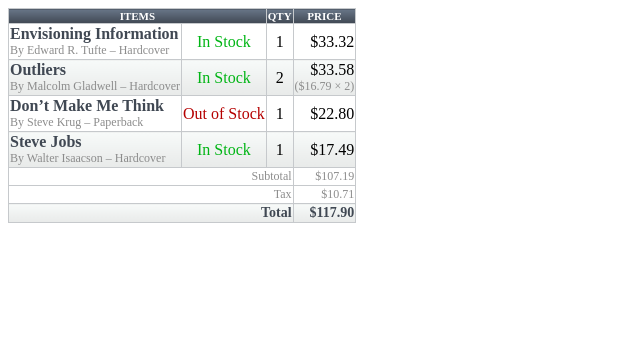
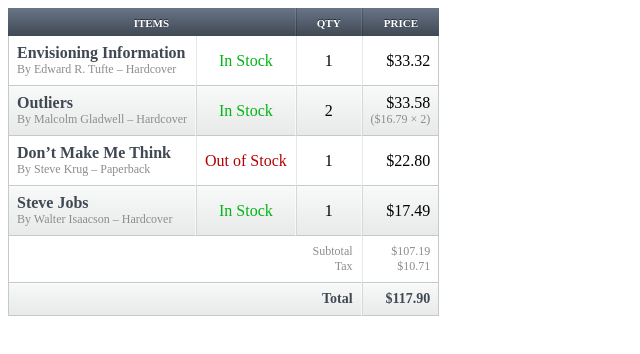
Before and after one commit to v1sta/html-css, a plain HTML site: page index.html in a window 1280 px wide. Shown: the whole page, without its empty margins (0-640 px from the left). Drawn offline with Linux system fonts and the light colour scheme.

```diff
--- a/index.html
+++ b/index.html
@@ -1,20 +1,16 @@
 <!DOCTYPE html>
 
+<html>
+<head>
+	<title>This is a title</title>
+	<link rel="stylesheet" type="text/css" href="stylesheet.css">
+</head>
+<body>
 
-<html lang="en">
-<head>
-
-<title>
-this is a title
-</title>
-<link rel="stylesheet" type="text/css" href="stylesheet.css">
-</head>
-
-<body>
 <table>
   <thead>
     <tr>
-      <th colspan="2">Items</th>
+      <th class="item" colspan="2">Items</th>
       <th class="qty">Qty</th>
       <th class="price">Price</th>
     </tr>
@@ -47,25 +43,20 @@ this is a title
   </tbody>
   <tfoot>
     <tr class="sub">
-      <td colspan="3">Subtotal</td>
-      <td>$107.19</td>
+      <td class="title" colspan="3">Subtotal</td>
+      <td class="price">$107.19</td>
     </tr>
     <tr class="tax">
-      <td colspan="3">Tax</td>
-      <td>$10.71</td>
+      <td class="title" colspan="3">Tax</td>
+      <td class="price">$10.71</td>
     </tr>
     <tr class="total">
-      <td colspan="3">Total</td>
-      <td>$117.90</td>
+      <td class="title" colspan="3">Total</td>
+      <td class="price">$117.90</td>
     </tr>
   </tfoot>
 </table>
 
 
-
-
-
-
 </body>
-
 </html>
--- a/stylesheet.css
+++ b/stylesheet.css
@@ -1,102 +1,106 @@
 table {
-
-	border-collapse: collapse;
+  border-collapse: separate;
   border-spacing: 0;
 }
-
 th, td {
-	border: 1px solid #c6c9cc;
   vertical-align: top;
 }
 
 th {
+  background: #404853;
+  background: linear-gradient(#687587, #404853);
+  border-left: 1px solid rgba(0, 0, 0, 0.2);
+  border-right: 1px solid rgba(255, 255, 255, 0.1);
+  color: #fff;
   font-size: 11px;
+  padding: 9px 8px 7px 8px;
+  text-shadow: 0 -1px 0 rgba(0, 0, 0, 0.6);
   text-transform: uppercase;
 }
-
 th.qty, th.price {
-
+  padding: 9px 20px 7px 20px;
   text-align: center;
 }
-
+th.item {
+  border-left: 0;
+}
+th.price {
+  border-right: 0;
+}
+td {
+  padding: 8px;
+}
+tbody td {
+  border-bottom: 1px solid #c6c9cc;
+  border-left: 1px solid #e4e7eb;
+  border-right: 1px solid rgba(255, 255, 255, 0.6);
+  box-shadow: inset 0 1px 0 rgba(255, 255, 255, 0.6);
+}
+tbody tr:nth-child(even) td {
+  background: #e8eae9;
+  background: linear-gradient(#f7faf9, #e8eae9);
+  border-left: 1px solid #d5d8db;
+}
+tbody td.item, tbody tr:nth-child(even) td.item {
+  border-left: 1px solid #c6c9cc;
+}
 tbody td.item {
   color: #404853;
   font-weight: bold;
 }
-
 tbody td.stock, tbody td.qty, tbody td.price {
-
   vertical-align: middle;
-
 }
-
 tbody td.stock, tbody td.qty {
-
   text-align: center;
 }
-
-
 tbody td.price {
-
-	text-align:right;
-
-}
-
-
-tfoot td{
-
+  border-right: 1px solid #c6c9cc;
   text-align: right;
 }
-
+tfoot td {
+  border-bottom: 1px solid #c6c9cc;
+  border-left: 1px solid #e4e7eb;
+  border-right: 1px solid rgba(255, 255, 255, 0.6);
+  box-shadow: inset 0 1px 0 rgba(255, 255, 255, 0.6);
+  text-align: right;
+}
+tfoot td.title {
+  border-left: 1px solid #c6c9cc;
+}
+tfoot td.price {
+  border-right: 1px solid #c6c9cc;
+}
+tfoot tr.sub td {
+  border-bottom: 0;
+  padding: 8px 8px 0 8px;
+}
+tfoot tr.tax td {
+  padding: 0 8px 8px 8px;
+}
 tfoot tr.sub td, tfoot tr.tax td {
-
   color: #8c8c8c;
   font-size: 12px;
 }
 tfoot tr.total td {
-
+  background: #e8eae9;
+  background: linear-gradient(#f7faf9, #e8eae9);
   color: #404853;
   font-size: 14px;
   font-weight: bold;
-
 }
-
+tfoot tr.total td.price {
+  border-left: 1px solid #d5d8db;
+}
 .in {
-
   color: #00b515;
 }
-
 .out {
-
   color: #b50000;
 }
-
 span {
-
   color: #8c8c8c;
   display: block;
   font-size: 12px;
   font-weight: normal;
-
 }
-
-th {
-
-	background: #404853;
-	background: linear-gradient(#687587, #404853);
-	color: #fff;
-}
-
-tbody tr:nth-child(even) td {
-
-	background: #e8eae9;
-	background: linear-gradient(#f7faf9, #e8eae9);
-
-}
-
-tfoot tr.total td {
-
-	background: #e8eae9;
-	background: linear-gradient(#f7faf9, #e8eae9);
-
-}
```
Lines whose indentation alone changed are shown as unchanged.
